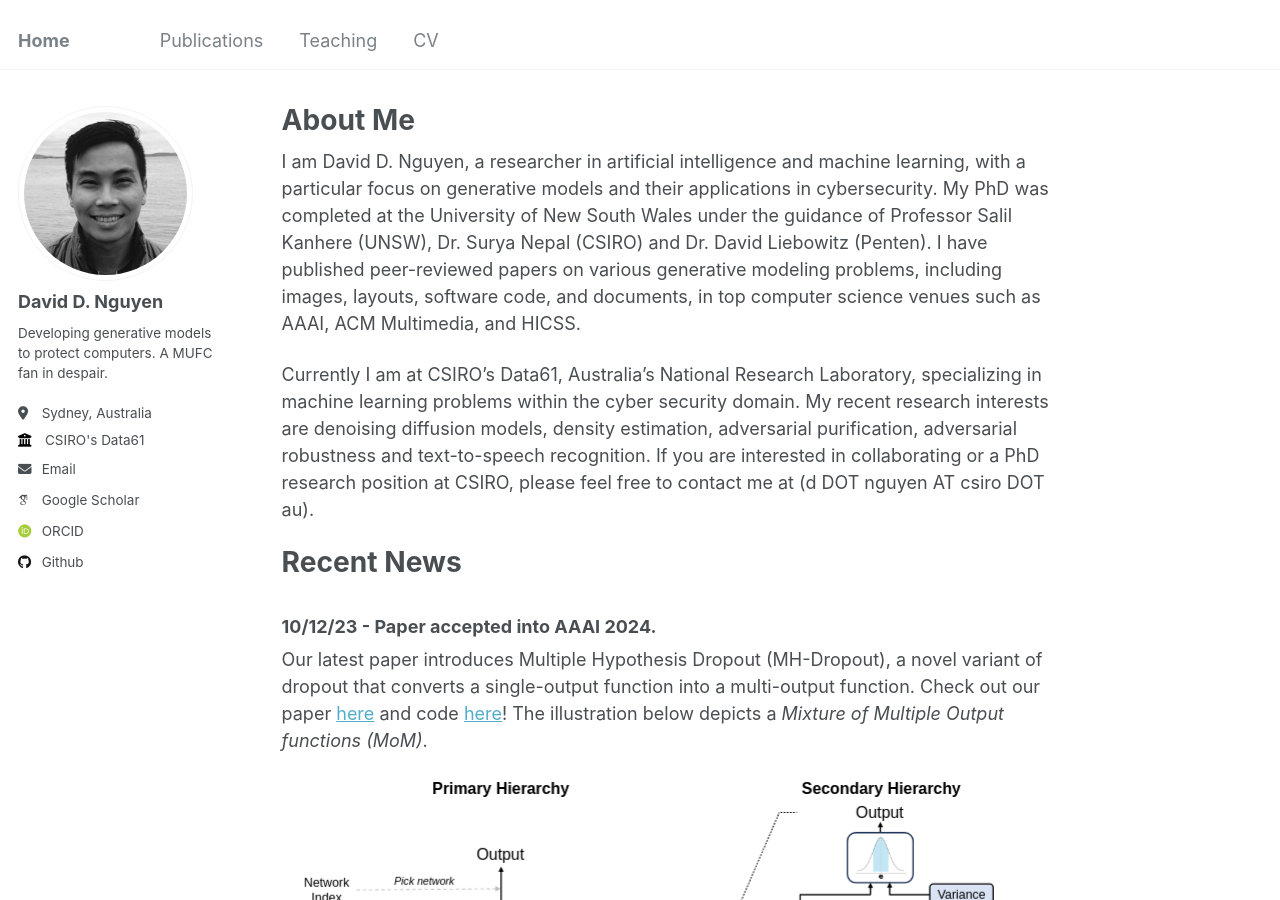
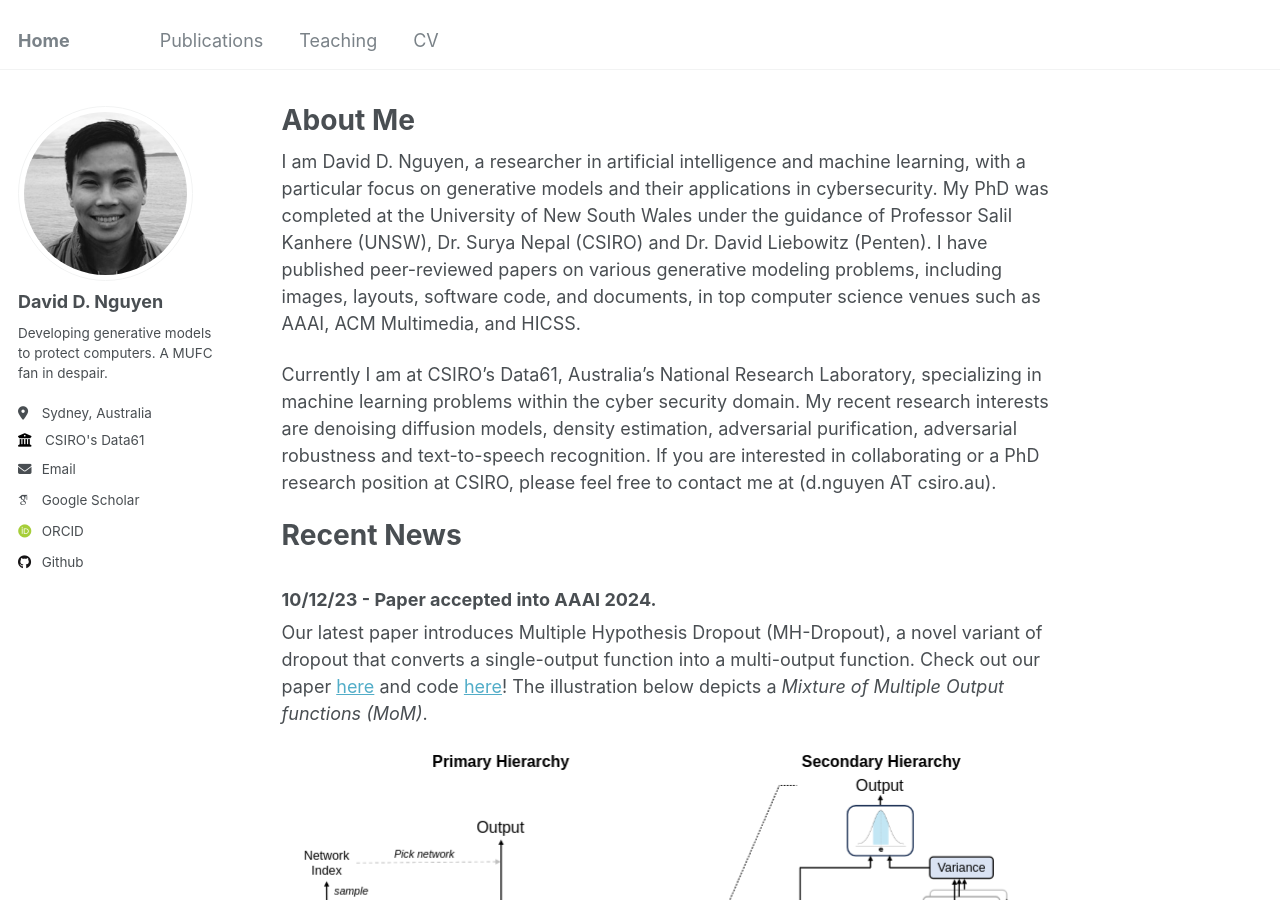
Before and after one commit to dngu7/dngu7.github.io, a Jekyll site: the page built from _pages/about.md, in a window 1280 px wide and 900 px high. Built offline with Jekyll 4.4.1, drawn with Linux system fonts in a browser that asks for light colours; some web fonts are replaced.

Commit message:
first commit

```diff
--- a/_config.yml
+++ b/_config.yml
@@ -87,7 +87,7 @@ author:
   employer         : CSIRO's Data61
   pubmed           :
   googlescholar    : "https://scholar.google.com/citations?user=XHHGB_IAAAAJ&hl=en&oi=sra"
-  email            : "d.nguyen AT csiro DOT au"
+  email            : "d.nguyen AT csiro.au"
   researchgate     :  # example: "https://www.researchgate.net/profile/yourprofile"
   uri              :
   bitbucket        :
--- a/_pages/about.md
+++ b/_pages/about.md
@@ -14,7 +14,7 @@ I have published peer-reviewed papers on various generative modeling problems, i
 
 Currently I am at CSIRO's Data61, Australia's National Research Laboratory, specializing in machine learning problems within the cyber security domain.
 My recent research interests are denoising diffusion models, density estimation, adversarial purification, adversarial robustness and text-to-speech recognition.
-If you are interested in collaborating or a PhD research position at CSIRO, please feel free to contact me at (d DOT nguyen AT csiro DOT au).
+If you are interested in collaborating or a PhD research position at CSIRO, please feel free to contact me at (d.nguyen AT csiro.au).
 
 Recent News
 ======
```
